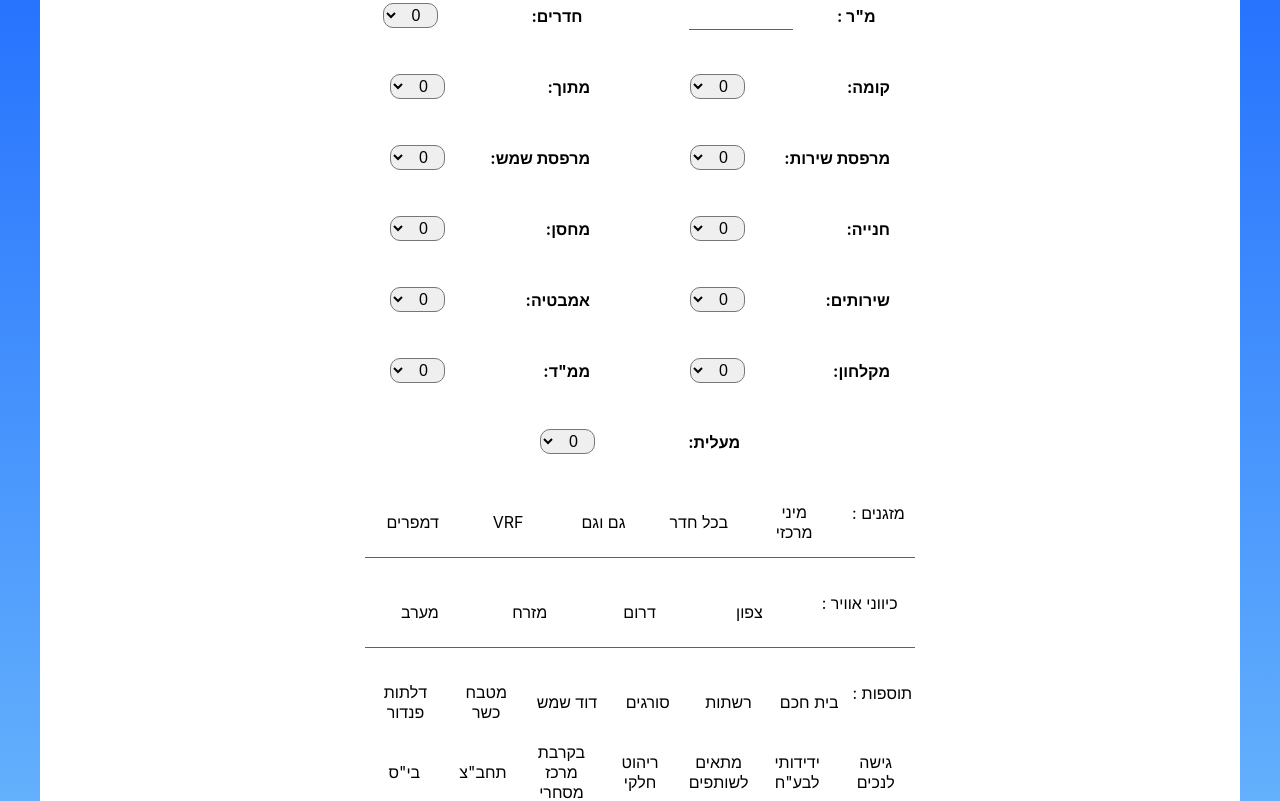
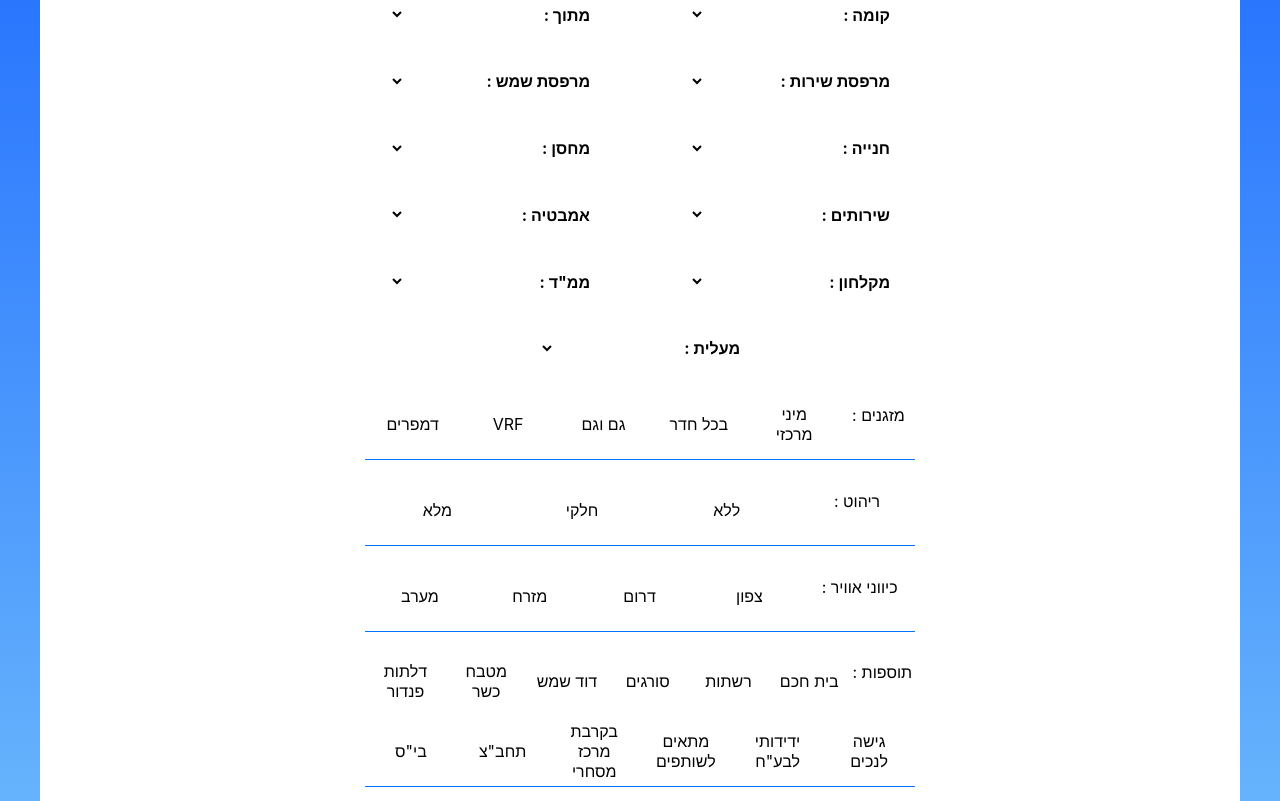
Before and after one commit to LiorAharon98/orna-realtor, a React (Create React App) app: page / in a window 1280 px wide. Shown: the part 560-1361 px from the top of the page. Built offline with nearby package versions, Linux system fonts and the light colour scheme.

Commit message:
added animations

```diff
--- a/src/components/category/category.module.css
+++ b/src/components/category/category.module.css
@@ -1,15 +1,3 @@
-.radio_button_active {
-  display: flex;
-  align-items: center;
-  justify-content: center;
-  width: 65px;
-  height: 55px;
-  border-radius: 5px;
-  margin: 5px;
-  color: white;
-  background: linear-gradient(to bottom, rgb(0, 66, 248), rgb(83, 181, 250));
-  transition: 500ms;
-}
 .radio_button_inactive {
   display: flex;
   align-items: center;
@@ -19,3 +7,15 @@
   border-radius: 5px;
   margin: 5px;
 }
+
+.radio_button_active {
+  display: flex;
+  align-items: center;
+  justify-content: center;
+  width: 65px;
+  height: 55px;
+  border-radius: 5px;
+  color: white;
+  background: linear-gradient(to bottom, rgb(0, 66, 248), rgb(83, 181, 250));
+  transition: 500ms;
+}
--- a/src/components/input/Input.jsx
+++ b/src/components/input/Input.jsx
@@ -6,7 +6,7 @@ const Input = ({ name, type, width }) => {
     <>
       <div id={styles.input_container}>
         <p className={styles.text}>{name} :</p>
-        <input style={{ width: width ? width : null }} type={type} id={styles.input} />
+        <input   style={{ width: width ? width : null }} type={type} id={styles.input} />
       </div>
       {error && <p>error</p>}
     </>
--- a/src/components/input/input.module.css
+++ b/src/components/input/input.module.css
@@ -5,12 +5,13 @@
   width: 230px;
 }
 #input {
+  background-color: white;
   text-align: right;
   outline: none;
   width: 100px;
   height: 25px;
   border: none;
-  border-bottom: 1.5px solid rgb(0, 115, 255);
+  border-bottom: 1.5px solid rgb(0, 145, 255);
   color: rgb(0, 115, 255);
   font-size: 15px;
 }
--- a/src/components/main/Main.jsx
+++ b/src/components/main/Main.jsx
@@ -4,30 +4,10 @@ import Select from "../select/Select";
 import styles from "./main.module.css";
 import Header from "../header/Header";
 import Categories from "../categories/Categories";
+import { airConditioner, airDirection, estateStatus, extended, furniture, sellOrRent, typeEstate } from "../../data";
 const Main = () => {
-  const sellOrRent = ["השכרה", "מכירה"];
-  const airConditioner = ["מיני מרכזי", "בכל חדר", "גם וגם", "VRF", "דמפרים"];
-  const airDirection = ["צפון", "דרום", "מזרח", "מערב"];
-  const typeEstate = ["דירה", "דירת גן", "פנטהאוז", "בית קרקע", "קרקע"];
-  const estateStatus = ["חדש מקבלן", "משופץ", "במצב טוב", "שמור", "דורש שיפוץ"];
-  const extended = [
-    "בית חכם",
-    "רשתות",
-    "סורגים",
-    "דוד שמש",
-    "מטבח כשר",
-    "דלתות פנדור",
-    "גישה לנכים",
-    'ידידותי לבע"ח',
-    "מתאים לשותפים",
-    "ריהוט חלקי",
-    "בקרבת מרכז מסחרי",
-    'תחב"צ',
-    `בי"ס`,
-  ];
   return (
     <>
-       <div className={styles.side_bar_top}></div>
       <div id={styles.page_container}>
         <div className={styles.side_bar}></div>
         <div id={styles.container}>
@@ -61,8 +41,8 @@ const Main = () => {
             <Select name={"מחסן"} maxNumber={3} />
           </div>
           <div className={styles.input_container}>
-          <Select name={'שירותים'} maxNumber={4} />
-          <Select name={"אמבטיה"} maxNumber={4} />
+            <Select name={"שירותים"} maxNumber={4} />
+            <Select name={`אמבטיה`} maxNumber={4} />
           </div>
           <div className={styles.input_container}>
             <Select name={"מקלחון"} maxNumber={2} />
@@ -72,6 +52,7 @@ const Main = () => {
             <Select name={"מעלית"} maxNumber={2} />
           </div>
           <Categories name={"מזגנים"} data={airConditioner} />
+          <Categories name={"ריהוט"} data={furniture} />
           <Categories name={"כיווני אוויר"} data={airDirection} />
 
           <Categories name={"תוספות"} data={extended} />
--- a/src/components/select/Select.jsx
+++ b/src/components/select/Select.jsx
@@ -9,9 +9,9 @@ const Select = ({ name, maxNumber, room }) => {
   }
   return (
     <div id={styles.container}>
-      <p id={styles.text}>{name}:</p>
+      <p id={styles.text}>{name} : </p>
       <select id={styles.select_container}>
-        <option>0</option>
+        <option></option>
         {!room &&
           numbers.map((number, index) => {
             return <option key={index}>{index + 1}</option>;
--- a/src/components/select/select.module.css
+++ b/src/components/select/select.module.css
@@ -3,15 +3,17 @@
   align-items: center;
   width: 200px;
   justify-content: space-between;
+  background-color: white;
 }
 #select_container {
+  background-color: white;
   width: 55px;
   height: 25px;
   font-size: 16px;
   outline: none;
+  border: none;
   text-align: center;
-  border-radius: 10px;
 }
-#text{
+#text {
   font-weight: bolder;
 }
--- /dev/null
+++ b/src/data.js
@@ -0,0 +1,20 @@
+export const sellOrRent = ["השכרה", "מכירה"];
+export const airConditioner = ["מיני מרכזי", "בכל חדר", "גם וגם", "VRF", "דמפרים"];
+export const airDirection = ["צפון", "דרום", "מזרח", "מערב"];
+export const typeEstate = ["דירה", "דירת גן", "פנטהאוז", "בית קרקע", "קרקע"];
+export const estateStatus = ["חדש מקבלן", "משופץ", "במצב טוב", "שמור", "דורש שיפוץ"];
+export const furniture = ["ללא", "חלקי", "מלא"];
+export const extended = [
+  "בית חכם",
+  "רשתות",
+  "סורגים",
+  "דוד שמש",
+  "מטבח כשר",
+  "דלתות פנדור",
+  "גישה לנכים",
+  'ידידותי לבע"ח',
+  "מתאים לשותפים",
+  "בקרבת מרכז מסחרי",
+  'תחב"צ',
+  `בי"ס`,
+];
```
Also changed, not shown: src/components/extended/Extended.jsx (added, +22 -0 lines). Lines whose indentation alone changed are shown as unchanged.
